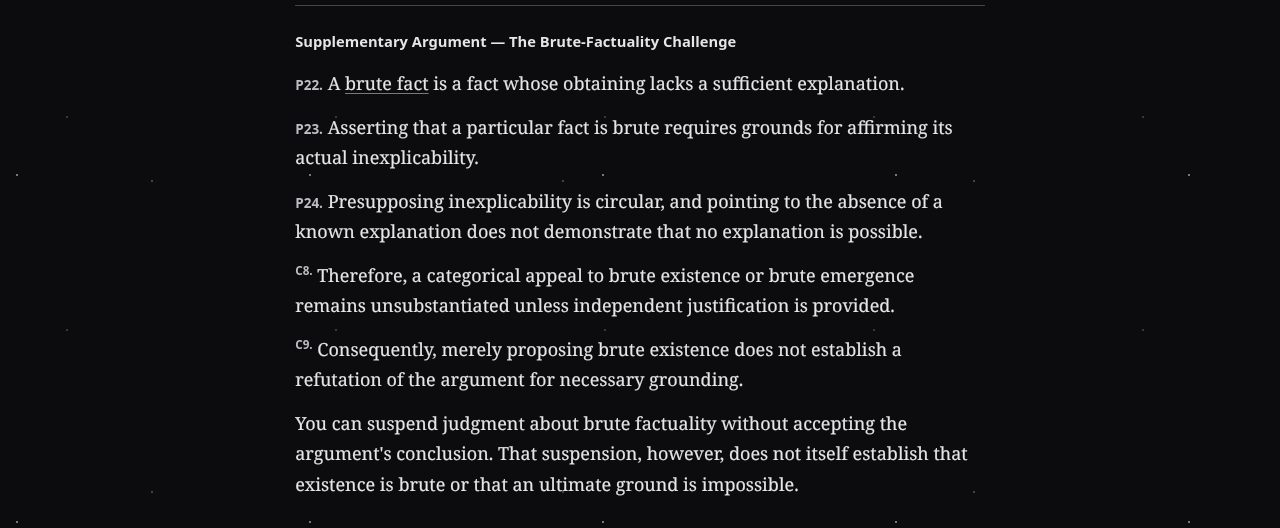
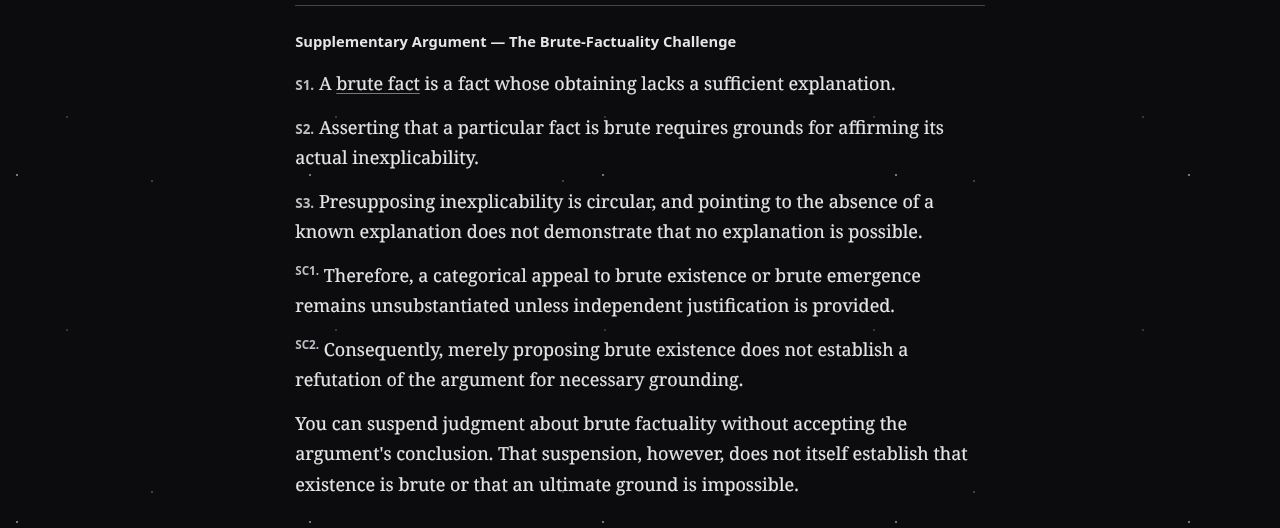
Before and after one commit to mikenappi/XtoG.github.io, an Astro site: page / in a window 1280 px wide. Shown: the part 213-741 px from the top of the page. Built offline with nearby package versions, Linux system fonts and the light colour scheme; Astro itself is replaced by a stand-in of ours.

Commit message:
Number supplementary premises S1–S3 and conclusions SC1–SC2

```diff
--- a/src/components/ConclusionMark.astro
+++ b/src/components/ConclusionMark.astro
@@ -1,8 +1,8 @@
 ---
-interface Props { n: number }
-const { n } = Astro.props;
+interface Props { n: number; supplementary?: boolean }
+const { n, supplementary = false } = Astro.props;
 ---
-<sup id={'conclusion-' + n}><span class="sr-only">Conclusion </span>C{n}.</sup>
+<sup id={(supplementary ? 'supplementary-conclusion-' : 'conclusion-') + n}><span class="sr-only">{supplementary ? 'Supplementary conclusion ' : 'Conclusion '}</span>{supplementary ? 'SC' : 'C'}{n}.</sup>
 <style>
   sup { font:600 .65em/0 system-ui,sans-serif; color:#bebec4; vertical-align:super; white-space:nowrap; -webkit-text-stroke:0; }
   .sr-only { position:absolute;width:1px;height:1px;overflow:hidden;clip-path:inset(50%); }
--- a/src/pages/index.astro
+++ b/src/pages/index.astro
@@ -15,11 +15,11 @@ const url = (path: string) => base + '/' + path + '/';
 <main>
   <h1>X → G</h1>
   <section id="preface"><h2>Supplementary Argument — The Brute-Factuality Challenge</h2>
-    <p><span class="premise">P22.</span> A <a href={url('objections/brute-existence')}>brute fact</a> is a fact whose obtaining lacks a sufficient explanation.</p>
-    <p><span class="premise">P23.</span> Asserting that a particular fact is brute requires grounds for affirming its actual inexplicability.</p>
-    <p><span class="premise">P24.</span> Presupposing inexplicability is circular, and pointing to the absence of a known explanation does not demonstrate that no explanation is possible.</p>
-    <p><ConclusionMark n={8} /> Therefore, a categorical appeal to brute existence or brute emergence remains unsubstantiated unless independent justification is provided.</p>
-    <p><ConclusionMark n={9} /> Consequently, merely proposing brute existence does not establish a refutation of the argument for necessary grounding.</p>
+    <p><span class="premise">S1.</span> A <a href={url('objections/brute-existence')}>brute fact</a> is a fact whose obtaining lacks a sufficient explanation.</p>
+    <p><span class="premise">S2.</span> Asserting that a particular fact is brute requires grounds for affirming its actual inexplicability.</p>
+    <p><span class="premise">S3.</span> Presupposing inexplicability is circular, and pointing to the absence of a known explanation does not demonstrate that no explanation is possible.</p>
+    <p><ConclusionMark n={1} supplementary /> Therefore, a categorical appeal to brute existence or brute emergence remains unsubstantiated unless independent justification is provided.</p>
+    <p><ConclusionMark n={2} supplementary /> Consequently, merely proposing brute existence does not establish a refutation of the argument for necessary grounding.</p>
     <p>You can suspend judgment about brute factuality without accepting the argument's conclusion. That suspension, however, does not itself establish that existence is brute or that an ultimate ground is impossible.</p>
   </section>
   <section id="dependence"><h2><a href={url('argument/contingency')} aria-label="Part I: Contingency and dependence">I</a></h2>
```
Also changed, not shown: 1 other file.
